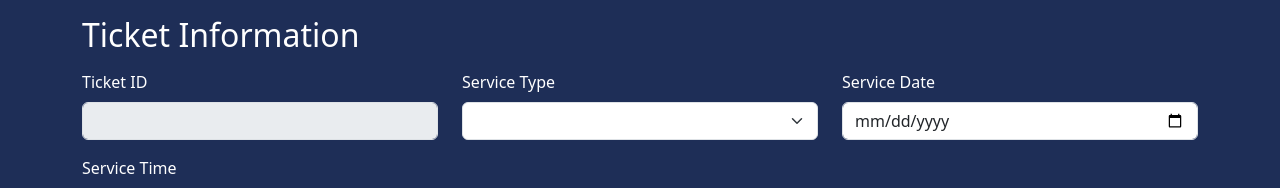
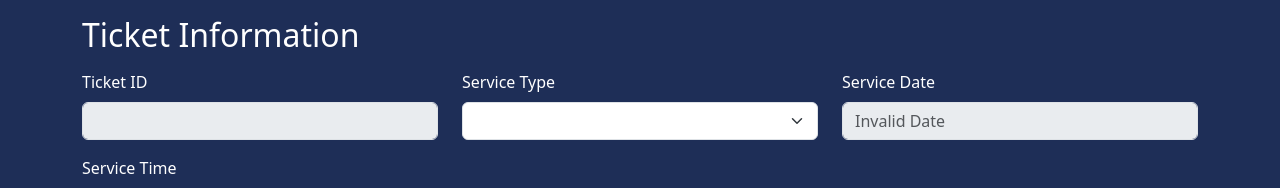
Before and after one commit to jamesbeegen/azziTowing, a Flask app: page /joeazzi/service-requests/request in a window 1280 px wide. Shown: the part 113-301 px from the top of the page. Run offline with Flask 3, Linux system fonts and the light colour scheme; data that the repository does not hold is empty; some libraries are stand-ins or nearby versions.

Commit message:
date formatting hotfix

```diff
--- a/templates/approve-requests.html
+++ b/templates/approve-requests.html
@@ -39,7 +39,20 @@
                 </div>
                 <div class="col-sm">
                     <label for="serviceDate" class="form-label mt-2">Service Date</label>
-                    <input type="date" class="form-control" name="date" value="{{ request.form['date'] }}" placeholder="{{ service[2] }}">
+                    <input type="text" onfocus="(this.type='date')" onblur="checkIfChanged()" id="date" class="form-control" name="date" value="{{ request.form['date'] }}" placeholder="{{ service[2] }}" disabled>
+                    <script>
+                        var rawDate = "{{ service[2] }}";
+                        var dateParts = rawDate.split('-');
+                        var date = new Date(dateParts[0], dateParts[1] - 1, dateParts[2]);
+                        document.getElementById("date").placeholder = date.toLocaleDateString("en-US");
+
+                        function checkIfChanged() {
+                            var orig_date = "{{ service[2] }}";
+                            if(document.getElementById("date").textContent === "{{ service[2] }}"){
+                                document.getElementById("date").type = 'text';
+                            }
+                        }
+                    </script>
                 </div>
             </div>
             <div class="row justify-content-center">
```
